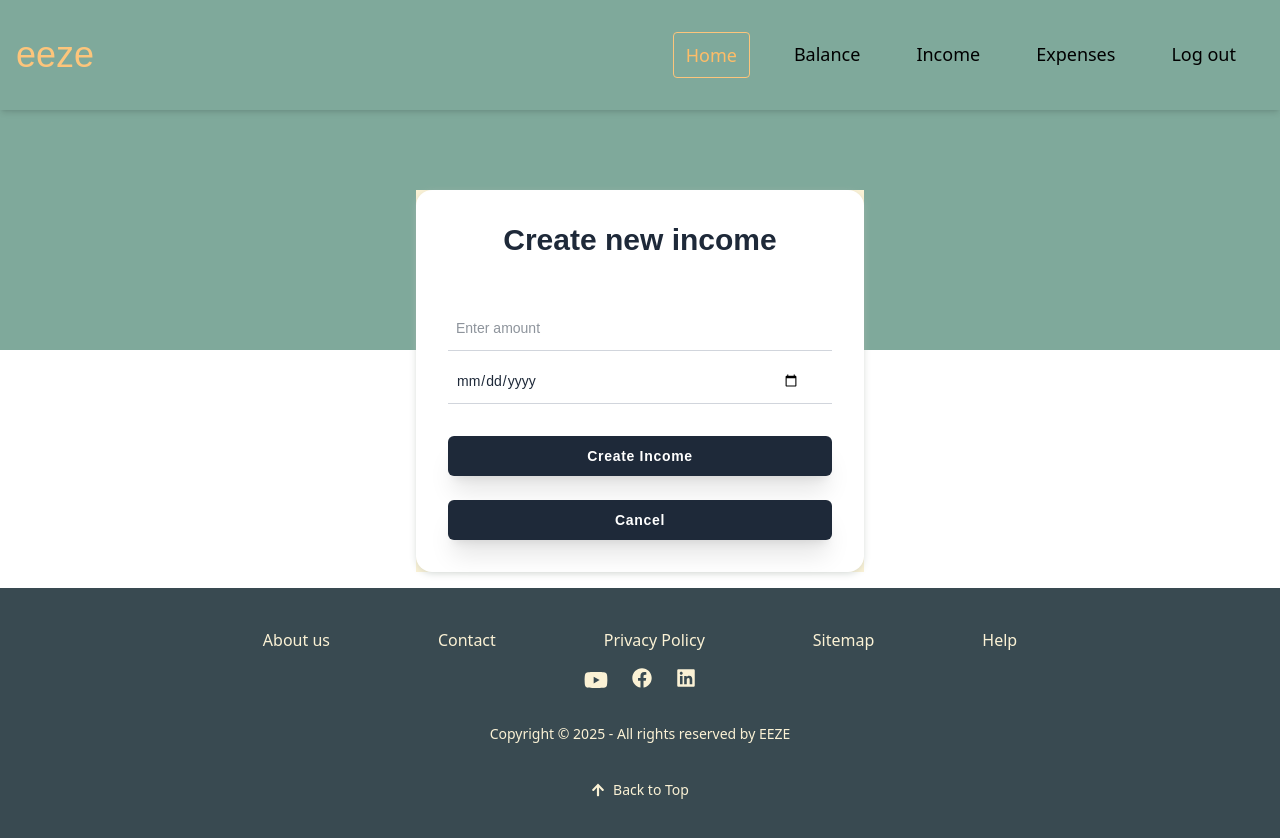
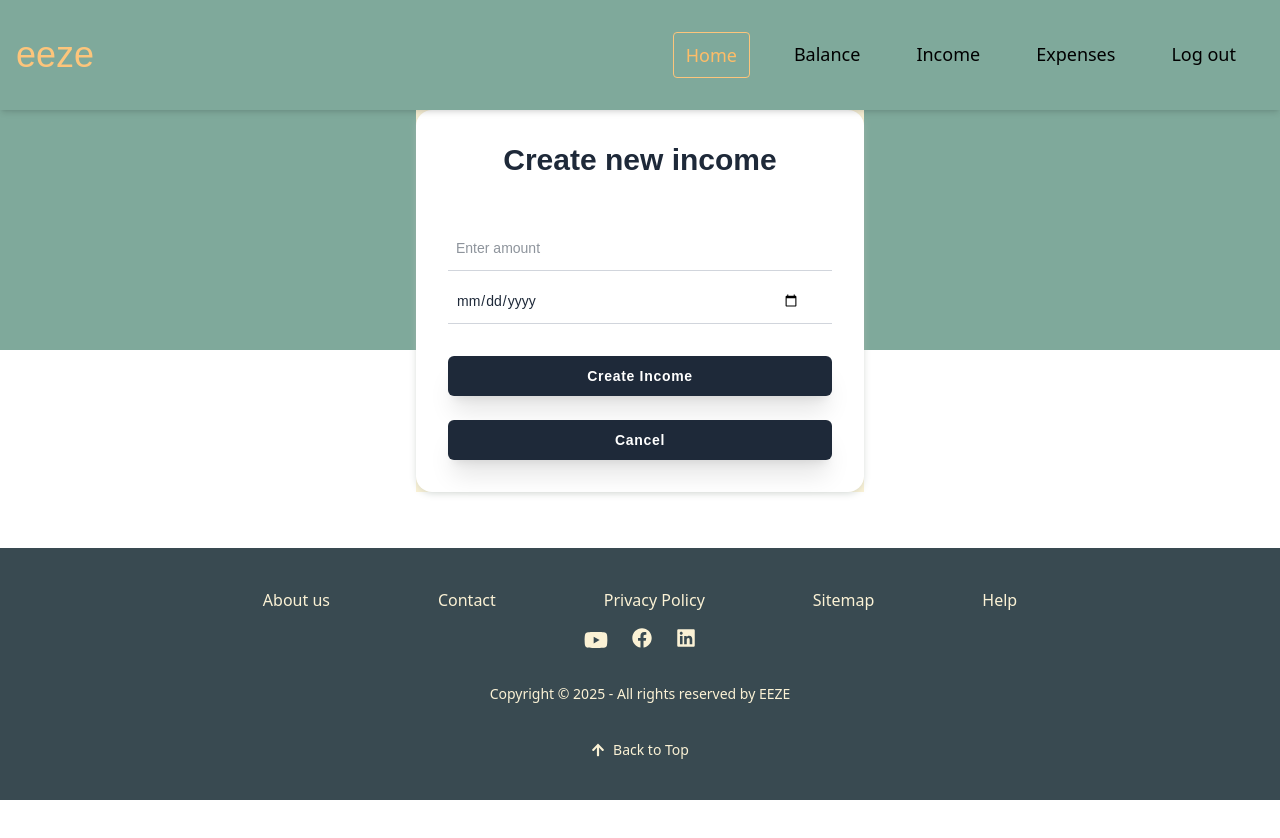
Before and after one commit to rudnaid/eeze, a React (Vite) app in the folder frontend/: page /home/income/create in a window 1280 px wide. After the commit the page ends 800 px from the top, so only its background shows below. Built offline with nearby package versions, Linux system fonts and the light colour scheme; sample sign-in values are in the browser's storage.

Commit message:
fix(tailwind): modify tailwind design

```diff
--- a/frontend/src/Components/Forms/IncomeForm.jsx
+++ b/frontend/src/Components/Forms/IncomeForm.jsx
@@ -27,7 +27,7 @@ const IncomeForm = ({ onSave, disabled, income, onCancel }) => {
 				<div className="h-[240px] font-[sans-serif] bg-[#7fa99b]">
 					{/* <img className="w-full h-full bg-[#6a9184]" /> */}
 				</div>
-				<div className="bg-[#fbf2d5] max-w-md w-full mx-auto relative -mt-40 m-4">
+				<div className="bg-[#fbf2d5] max-w-md w-full mx-auto relative -mt-60 m-4">
 					<form
 						className="bg-white max-w-xl w-full mx-auto shadow-[0_2px_10px_-3px_rgba(182,191,184,0.99)] p-6 sm:p-8 rounded-2xl"
 						onSubmit={onSubmit}
```
